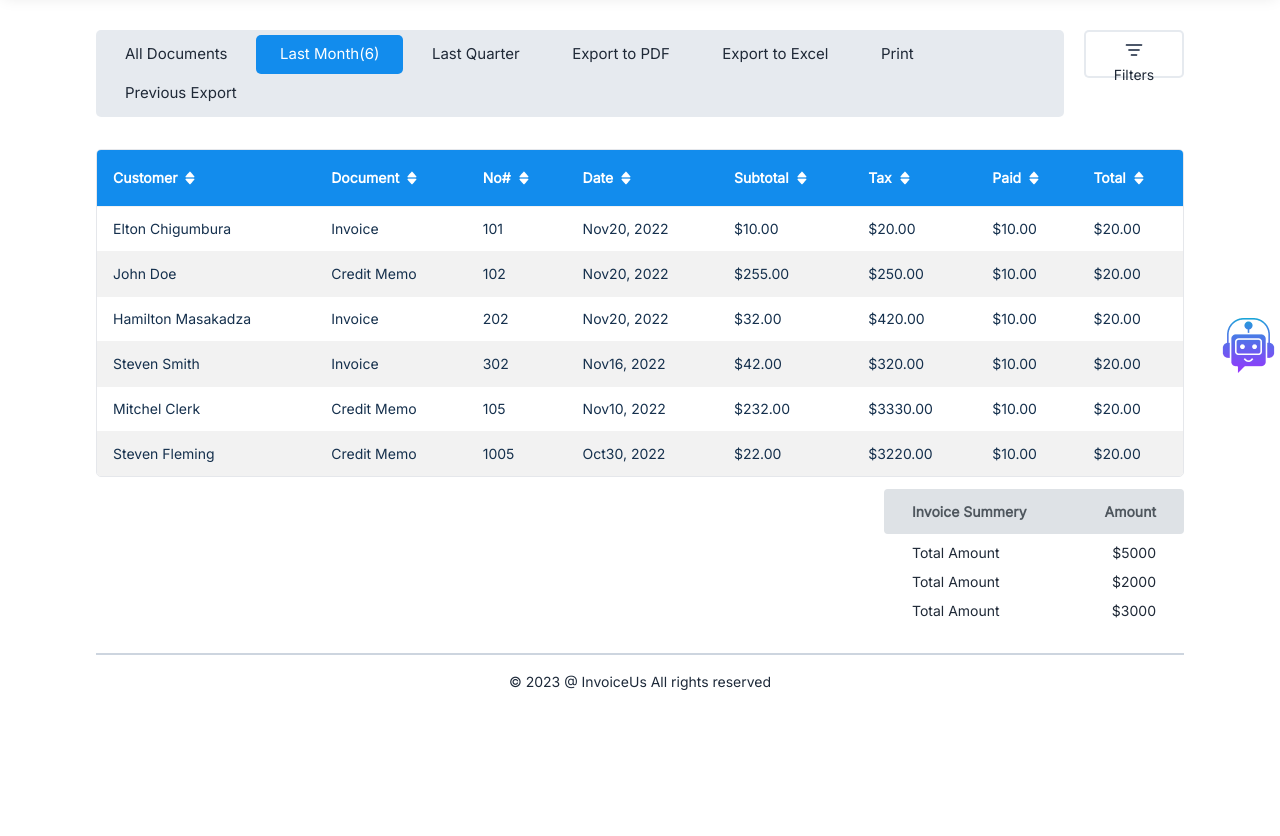
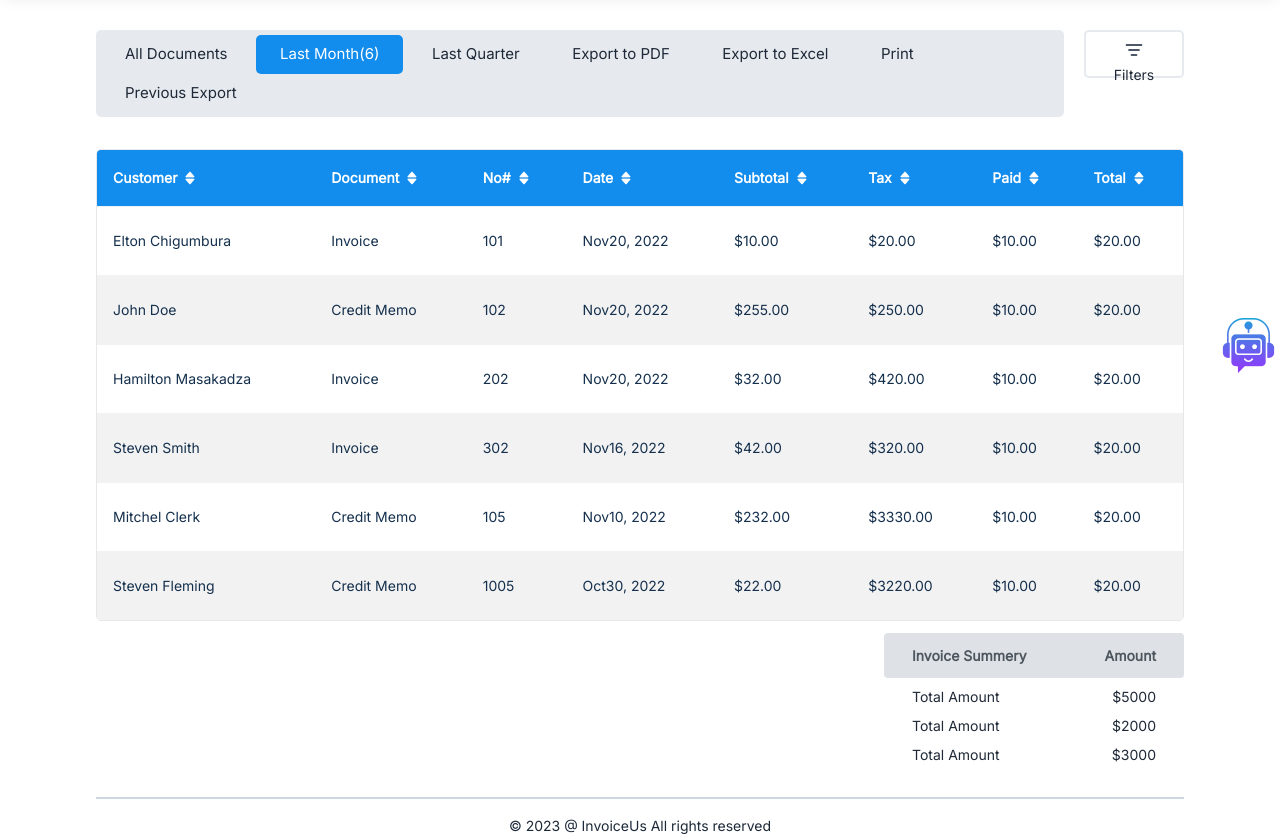
Before and after one commit to AbulFozolJumman/Invoice, a plain HTML site: page my-report-last-month.html in a window 1280 px wide. Shown: the part 82-918 px from the top of the page. Before the commit the page ends 800 px from the top, so only its background shows below. Drawn offline with nearby package versions, Linux system fonts and the light colour scheme.

Commit message:
Signup page and table space error solved

```diff
--- a/my-report-last-month.html
+++ b/my-report-last-month.html
@@ -269,69 +269,69 @@
                     <tbody class="text-[#15304D]">
                         <!-- row 1 -->
                         <tr>
-                            <td>Elton Chigumbura</td>
-                            <td>Invoice</td>
-                            <td>101</td>
-                            <td>Nov20, 2022</td>
-                            <td>$10.00</td>
-                            <td>$20.00</td>
-                            <td>$10.00</td>
-                            <td>$20.00</td>
+                            <td class="py-6">Elton Chigumbura</td>
+                            <td class="py-6">Invoice</td>
+                            <td class="py-6">101</td>
+                            <td class="py-6">Nov20, 2022</td>
+                            <td class="py-6">$10.00</td>
+                            <td class="py-6">$20.00</td>
+                            <td class="py-6">$10.00</td>
+                            <td class="py-6">$20.00</td>
                         </tr>
                         <!-- row 2 -->
                         <tr>
-                            <td>John Doe</td>
-                            <td>Credit Memo</td>
-                            <td>102</td>
-                            <td>Nov20, 2022</td>
-                            <td>$255.00</td>
-                            <td>$250.00</td>
-                            <td>$10.00</td>
-                            <td>$20.00</td>
+                            <td class="py-6">John Doe</td>
+                            <td class="py-6">Credit Memo</td>
+                            <td class="py-6">102</td>
+                            <td class="py-6">Nov20, 2022</td>
+                            <td class="py-6">$255.00</td>
+                            <td class="py-6">$250.00</td>
+                            <td class="py-6">$10.00</td>
+                            <td class="py-6">$20.00</td>
                         </tr>
                         <!-- row 3 -->
                         <tr>
-                            <td>Hamilton Masakadza</td>
-                            <td>Invoice</td>
-                            <td>202</td>
-                            <td>Nov20, 2022</td>
-                            <td>$32.00</td>
-                            <td>$420.00</td>
-                            <td>$10.00</td>
-                            <td>$20.00</td>
+                            <td class="py-6">Hamilton Masakadza</td>
+                            <td class="py-6">Invoice</td>
+                            <td class="py-6">202</td>
+                            <td class="py-6">Nov20, 2022</td>
+                            <td class="py-6">$32.00</td>
+                            <td class="py-6">$420.00</td>
+                            <td class="py-6">$10.00</td>
+                            <td class="py-6">$20.00</td>
                         </tr>
                         <!-- row 4 -->
                         <tr>
-                            <td>Steven Smith</td>
-                            <td>Invoice</td>
-                            <td>302</td>
-                            <td>Nov16, 2022</td>
-                            <td>$42.00</td>
-                            <td>$320.00</td>
-                            <td>$10.00</td>
-                            <td>$20.00</td>
+                            <td class="py-6">Steven Smith</td>
+                            <td class="py-6">Invoice</td>
+                            <td class="py-6">302</td>
+                            <td class="py-6">Nov16, 2022</td>
+                            <td class="py-6">$42.00</td>
+                            <td class="py-6">$320.00</td>
+                            <td class="py-6">$10.00</td>
+                            <td class="py-6">$20.00</td>
                         </tr>
                         <!-- row 5 -->
                         <tr>
-                            <td>Mitchel Clerk</td>
-                            <td>Credit Memo</td>
-                            <td>105</td>
-                            <td>Nov10, 2022</td>
-                            <td>$232.00</td>
-                            <td>$3330.00</td>
-                            <td>$10.00</td>
-                            <td>$20.00</td>
+                            <td class="py-6">Mitchel Clerk</td>
+                            <td class="py-6">Credit Memo</td>
+                            <td class="py-6">105</td>
+                            <td class="py-6">Nov10, 2022</td>
+                            <td class="py-6">$232.00</td>
+                            <td class="py-6">$3330.00</td>
+                            <td class="py-6">$10.00</td>
+                            <td class="py-6">$20.00</td>
                         </tr>
                         <!-- row 6 -->
                         <tr>
-                            <td>Steven Fleming</td>
-                            <td>Credit Memo</td>
-                            <td>1005</td>
-                            <td>Oct30, 2022</td>
-                            <td>$22.00</td>
-                            <td>$3220.00</td>
-                            <td>$10.00</td>
-                            <td>$20.00</td>
+                            <td class="py-6">Steven Fleming</td>
+                            <td class="py-6">Credit Memo</td>
+                            <td class="py-6">1005</td>
+                            <td class="py-6">Oct30, 2022</td>
+                            <td class="py-6">$22.00</td>
+                            <td class="py-6">$3220.00</td>
+                            <td class="py-6">$10.00</td>
+                            <td class="py-6">$20.00</td>
                         </tr>
                     </tbody>
                 </table>
```
Also changed, not shown: forgot-password-2&3.html (+1 -1 lines), forgot-password-4.html (+1 -1 lines), forgot-password-successful.html (+1 -1 lines), forgot-password.html (+1 -1 lines), mailSent.html (+12 -12 lines), reports.html (+48 -48 lines), sign-in.html (+1 -1 lines), signup.html (+1 -1 lines), trash.html (+2 -2 lines).
